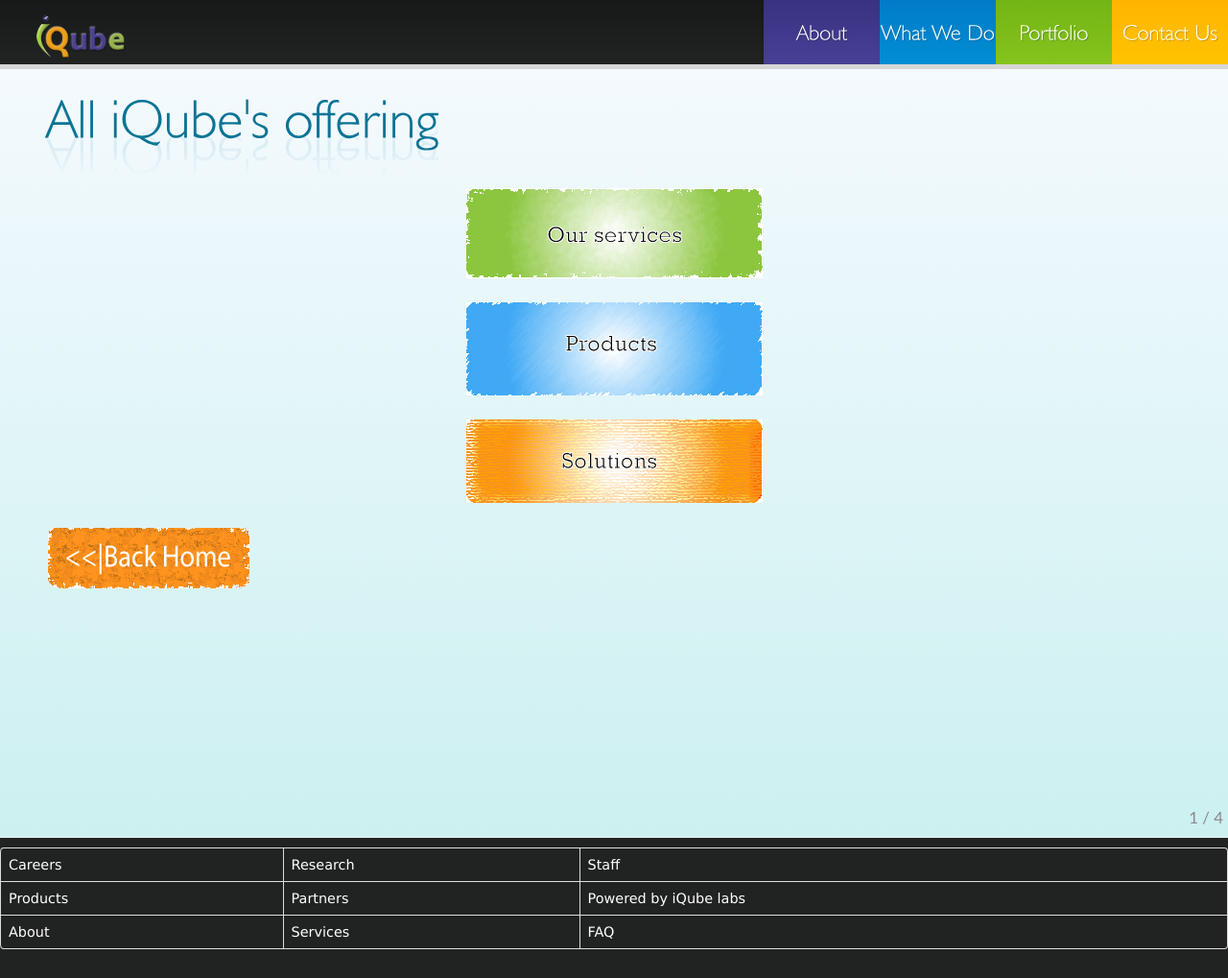
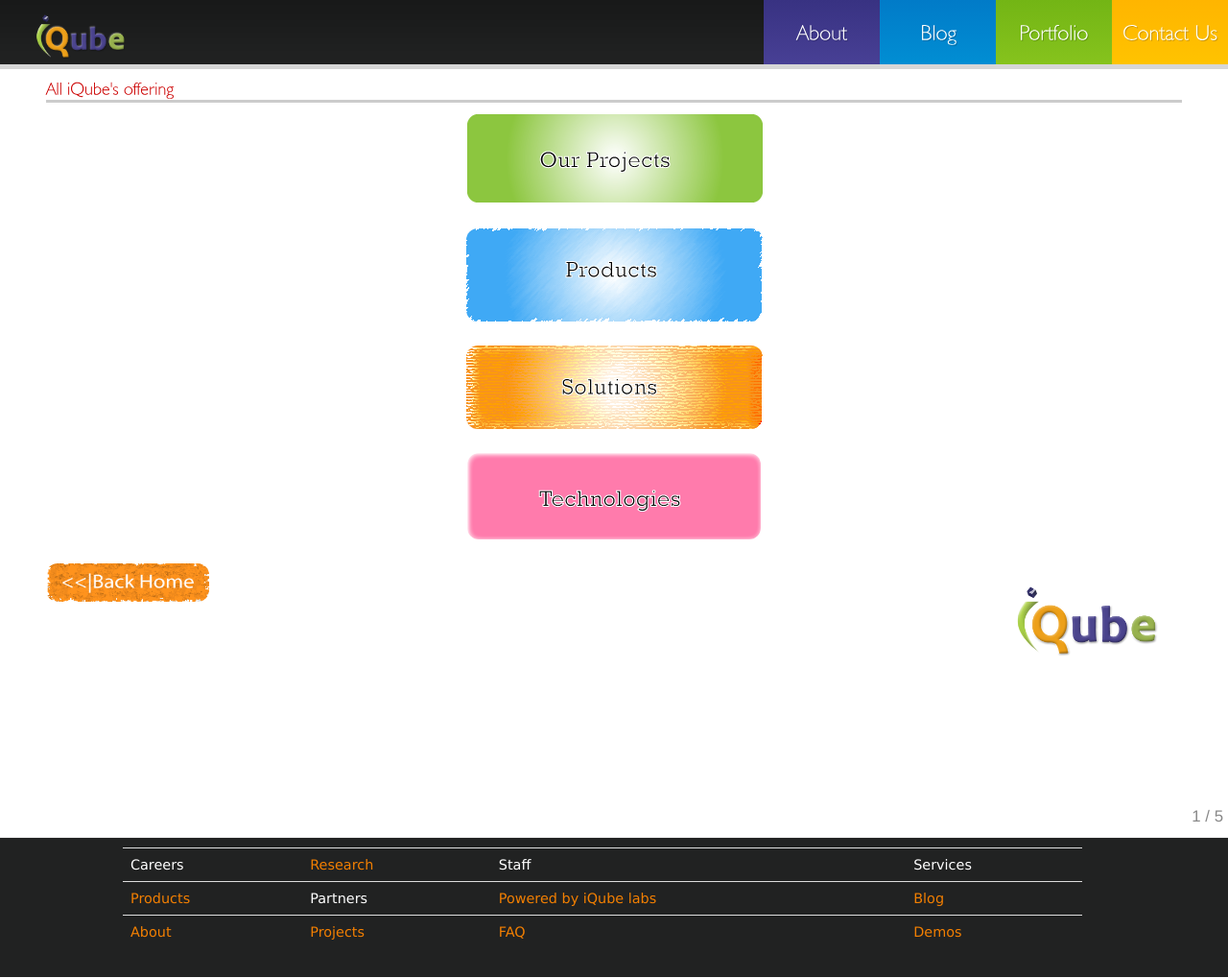
Before and after one commit to s-chand/iQubew, a PHP site: page /portfolio.php in a window 1280 px wide. Shown: the whole page at 96% size. Run offline with PHP 8.4, Linux system fonts and the light colour scheme.

Commit message:
Latest code base with all the necessary fixes

```diff
--- a/css/style.css
+++ b/css/style.css
@@ -709,7 +709,8 @@ table {
 }
 
 .table tbody tr:hover td, .table tbody tr:hover th {
-	background-color: #f5f5f5;
+	background-color:#1B1B1B;
+	color:#FFFF99; /*#f5f5f5;*/
 }
 
 table .span1 {
--- a/footer.php
+++ b/footer.php
@@ -2,28 +2,29 @@
 			<div class="container">
 				<div class="wrapper">
 
-					<div>
-						<table class="table table-bordered">
+					<div style="text-align:center;width:1000px;margin-left:10%">
+						<table class="table">
 							<tr>
 								<td>Careers</td>
-								<td>Research</td>
+								<td><a href="portfolio.php#slide-1">Research</a></td>
 								<td>Staff</td>
+								<td>Services</td>
 							</tr>
 							<tr>
-								<td>Products</td>
+								<td><a href="portfolio.php#slide-2">Products</a></td>
 								<td>Partners</td>
-								<td>Powered by iQube labs</td>
+								<td><a href="index.php">Powered by iQube labs</a></td>
+								<td><a href="http://p2mu.net/blog">Blog</a></td>
 							</tr>
 							<tr>
-								<td>About</td>
-								<td>Services</td>
-								<td>FAQ</td>
+								<td><a href="about.php">About</a></td>
+								<td><a href="portfolio.php#slide-1">Projects<a/></td>
+								<td><a href="about.php">FAQ</a></td>
+								<td><a href="">Demos</a></td>
 							</tr>
 						</table>
 					</div>
-					<div class="fright">
 
-					</div>
 				</div>
 			</div>
 		</footer>
@@ -53,7 +54,7 @@
 </script>
 <script type="text/javascript">
 	$("#image2-gallery").cycle({
-		fx:    'fade'
+		fx:    'scrollRight'
 
 	});
 	$("#phones").cycle({
--- a/header.php
+++ b/header.php
@@ -31,7 +31,7 @@
 	<link rel="stylesheet" href="extensions/scale/deck.scale.css">
 
 	<!-- Style theme. More available in /themes/style/ or create your own. -->
-	<link rel="stylesheet" href="themes/style/web-2.0.css">
+	<link rel="stylesheet" href="themes/style/swiss.css">
 
 	<!-- Transition theme. More available in /themes/transition/ or create your own. -->
 	<link rel="stylesheet" href="themes/transition/horizontal-slide.css">
@@ -70,7 +70,7 @@
 						</li>
 
 						<li>
-							<a href="wedo.php">What We Do</a>
+							<a href="http://p2mu.net/blog">Blog</a>
 						</li>
 						<li>
 							<a href="portfolio.php">Portfolio</a>
--- a/portfolio.php
+++ b/portfolio.php
@@ -6,31 +6,37 @@ include 'header.php';
 	<!-- Begin slides. Just make elements with a class of slide. -->
 
 	<section class="slide">
-		<h2>All iQube's offering</h2>
+		<h2 style="font-size:large">All iQube's offering</h2>
 		<div class="activeSlide">
 			<div class="container">
 
 				<div>
-					<a href="#slide-1"><img src="images2/servicebutton_03.gif" /></a>
-					<a href="#slide-2"><img src="images2/buttons_06.gif" /></a>
-					<a href="#slide-3"><img src="images2/buttons_08.gif" /></a>
+					<a href="#slide-1"><img src="images2/projects_03.gif" /></a>
+					<a href="#slide-2"><img style="border-radius:12px" src="images2/buttons_06.gif" /></a>
+
+					<a href="#slide-3"><img style="border-radius:12px" src="images2/buttons_08.gif" /></a>
+					<a href="#slide-4"><img style="border-radius:12px" src="images2/project_004_03.gif" /></a>
+
 					<!--h2 onclick="window.location='portfolio.php#slide-1'">Services</h2><br/>
 
 					<a href="portfolio.php#slide-2"><h2>Products</h2></a></br>
 
 					<h2  onclick="window.location='portfolio.php#slide-3'">Solutions</h2></br-->
 </div>
-				<a href="index.php" style="float:left"><img src="images2/button_03.gif" /></a>
+				<a href="index.php" style="float:left"><img style="border-radius:12px" width="170px" height="40px" style="float:left" src="images2/button_03.gif" /></a>
+				<div style="float:right">
+				<img src="images2/Final-Official-Logo (1).png" width="200px" />
+			</div>
 			</div>
 		</div>
 	</section>
 
 	<section class="slide">
 		<!--h2>Our Services</h2-->
-		<h3 style="text-align:center">Our Services</h3>
+
 
 		<div class="span12" style="font-size:small">
-
+<h2 style="text-align:center;">Our Projects</h2>
 			<div class="span4 offset1" style="float:left">
 
 				<h2><a href="http://iqubebase.com/p2mu" target="_blank">P2MU</a></h2>
@@ -39,15 +45,16 @@ include 'header.php';
 				recommendation-based social network app that helps you find and connect with new persons of interest to you.
 				<!--img src="images2/top4.png" width="200px" height="350px" /-->
 				<div id="phones">
-					<img src="images2/samsunghome.jpg" width="200px" height="350px" />
+					<img src="images2/samsung_home.jpg" width="200px" height="350px" />
 					<img src="images2/top4.png" width="220px" height="350px"/>
 					<img src="images2/top3.png" width="220px" height="350px" />
-					<img src="images2/samsung_home.jpg" width="220px" height="350px" />
+					<img src="images2/samsunghome.jpg" width="220px" height="350px" />
+
 				</div>
 
 			</div>
 			<div class="span4 offset1" style="float:left">
-				<h2>MMe</h2>
+				<h2><a href="http://iqubebase.com/mmeapp/" target="_blank">MMe</a></h2>
 				MMe is a career self-discovery test that helps users discover their personality type, area of strength and their best possible career
 				path/jobs in the Nigerian Industry.
 			</div>
@@ -91,12 +98,15 @@ include 'header.php';
 			</div>
 			<br/>
 			<div class="back" style="float:right">
-				<a href="#slide-0"><img src="images2/porfolio_03.gif" /></a>
+				<a href="#slide-0"><img style="border-radius:12px" src="images2/porfolio_03.gif" /></a>
+			</div>
+			<div style="float: left">
+				<a href=""><img src="images2/Final-Official-Logo (1).png" width="200px"/></a>
 			</div>
 		</div>
 	</section>
 
-	<section class="slide">
+	<section class="slide" style="font-size:small">
 		<h2>Our Products</h2>
 		<div class="span12" style="font-size:small">
 			<article class="span4 offset1" style="float:left">
@@ -107,14 +117,15 @@ include 'header.php';
 				</p>
 			</article>
 			<article class="span4 offset1" style="float:left">
-				<h2>GeoSMS</h2>
+				<h2><a href="http://p2fx.net/gsms/" target="_blank">GeoSMS</a></h2>
 				<p>
 					GeoSMS is a product proudly developed
 					to convert
 					<br/>
 					street addresses into
 					<br/>
-					longitude and latitude. How it works?
+					longitude and latitude. How it works?<br/>
+					<a href="http://p2fx.net/gsms/">Read more</a>
 				</p>
 			</article>
 			<article class="span4 offset1" style="float:left">
@@ -126,12 +137,15 @@ include 'header.php';
 					of some other initial tasks
 				</p>
 			</article>
+			<div style="float:left">
+				<a href=""><img src="images2/Final-Official-Logo (1).png" width="200px"/></a>
+			</div>
 			<div class="back" style="float:right">
 				<a href="#slide-0"><img src="images2/porfolio_03.gif" /></a>
 			</div>
 		</div>
 	</section>
-	<section class="slide">
+	<section class="slide" style="font-size:small">
 		<h2>Our Solutions</h2>
 		<div class="span12" style="font-size:small">
 			<article class="span4 offset1" style="float:left">
@@ -173,6 +187,9 @@ include 'header.php';
 					delivering information real-time to her readers
 				</p>
 			</article>
+			<div style="float:left">
+				<a href=""><img src="images2/Final-Official-Logo (1).png" width="200px"/></a>
+			</div>
 			<div class="back" style="float:right">
 				<a href="#slide-0"><img src="images2/porfolio_03.gif" /></a>
 			</div>
@@ -181,7 +198,34 @@ include 'header.php';
 			</div-->
 		</div>
 	</section>
+	<section class="slide" style="font-size:small">
+		<h2>Our Technologies / Skills</h2>
 
+			<ul style='font-size:medium; font-family:"OpenSans","Helvetica"'>
+				<li><h3>At iQube labs,we work with the following technologies</h3></li>
+				<li>PHP</li>
+				<li>MySQL/Oracle/MongoDB</li>
+				<li>Hadoop for Big data</li>
+				<li>Java</li>
+				<li>Perl</li>
+				<li>Python</li>
+				<li>Ruby (ROR)</li>
+
+			</ul>
+
+			<ul style='font-size:medium; font-family:"OpenSans","Helvetica"'>
+				<li><h3>We also work on <br/>the following platforms</h3></li>
+				<li>Android</li>
+				<li>Linux</li>
+				<li>Windows/Windows8</li>
+				<li>Windows Phone</li>
+				<li>Nokia (Symbian, S40)</li>
+			</ul>
+
+		<div class="back" style="float:right">
+				<a href="#slide-0"><img src="images2/porfolio_03.gif" /></a>
+			</div>
+		</section>
 	<!-- End slides. -->
 
 	<!-- Begin extension snippets. Add or remove as needed. -->
```
Also changed, not shown: index.php (+7 -9 lines), images2/Final-Official-Logo (1).png (added), images2/project_004_03.gif (added), images2/projects_03.gif (added).
